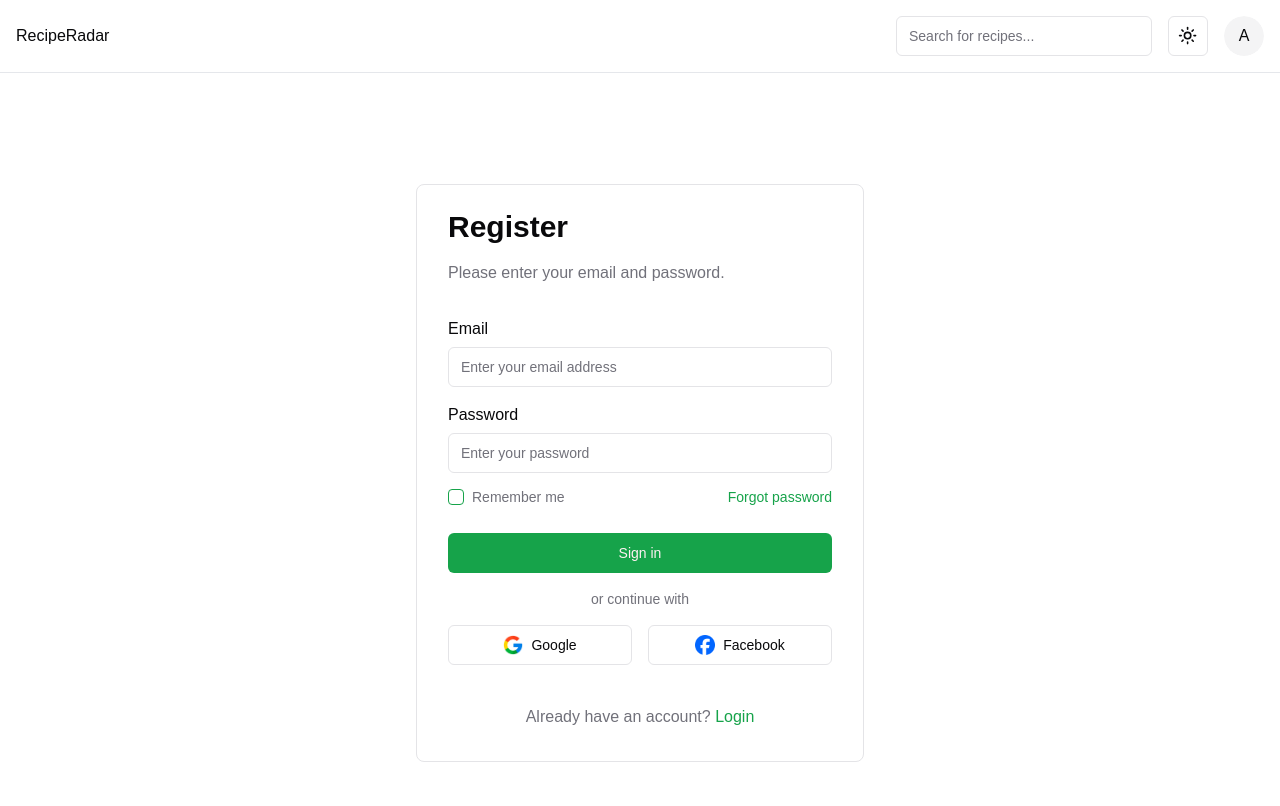
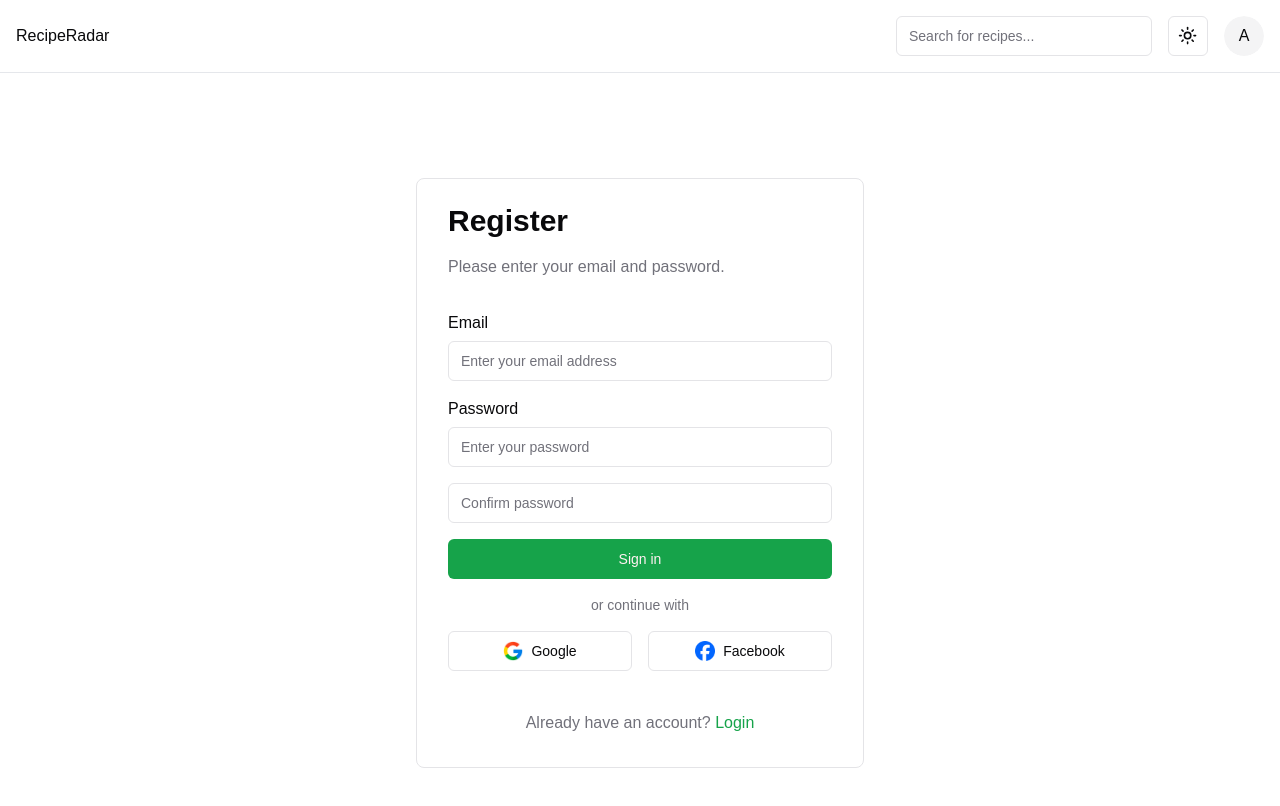
Before and after one commit to JacobssonEmil/recipe-radar, a Next.js app: page /register in a window 1280 px wide. Shown: the top 806 px of the page. Built offline with nearby package versions, Linux system fonts and the light colour scheme.

Commit message:
Add confirm password input to register form.

```diff
--- a/src/app/register/page.tsx
+++ b/src/app/register/page.tsx
@@ -43,22 +43,12 @@ export default function Register() {
               placeholder="Enter your password"
               className="w-full mt-1.5"
             />
-          </div>
-
-          {/* Remember Me and Forgot Password */}
-          <div className="flex items-center justify-between w-full mt-1">
-            <div className="flex items-center">
-              <Checkbox className="mr-2" id="remember" />
-              <label
-                className="text-sm text-muted-foreground"
-                htmlFor="remember"
-              >
-                Remember me
-              </label>
-            </div>
-            <Button variant="link" className="text-sm ml-auto text-end p-0">
-              Forgot password
-            </Button>
+            <Input
+              id="confirm-password"
+              type="password"
+              placeholder="Confirm password"
+              className="w-full mt-1.5 mt-4"
+            />
           </div>
 
           {/* Sign In Button */}
```
